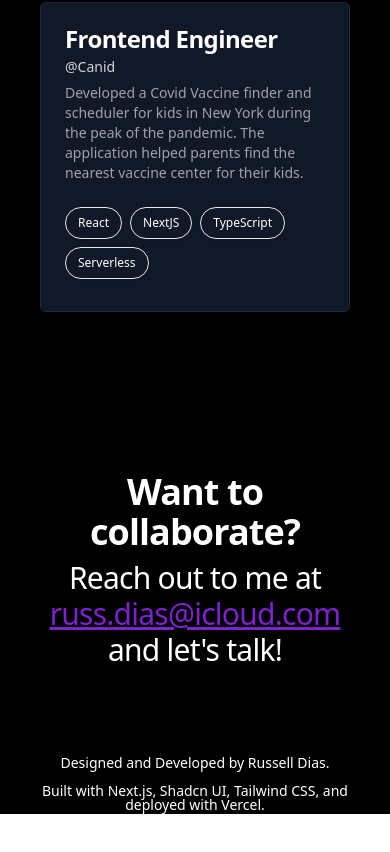
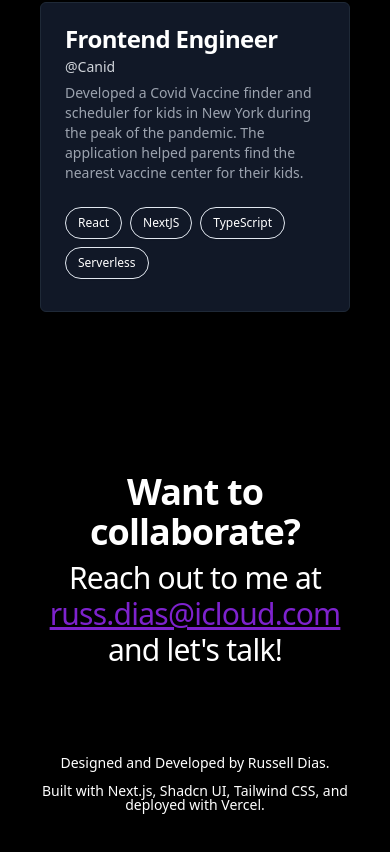
Before and after one commit to russdias/russdias, a Next.js app: page / in a window 390 px wide. Shown: the part 4220-5072 px from the top of the page. Before the commit the page ends 5034 px from the top, so only its background shows below. Built offline with nearby package versions, Linux system fonts and the light colour scheme.

Commit message:
fix padding

```diff
--- a/src/modules/Footer/index.tsx
+++ b/src/modules/Footer/index.tsx
@@ -8,7 +8,7 @@ interface Props {
 const Footer = (props: Props) => {
   const { header } = content;
   return (
-    <footer className="lg:py-20 flex justify-center items-center text-center text-white">
+    <footer className="lg:py-20 pb-10 flex justify-center items-center text-center text-white">
       {header}
     </footer>
   );
```
